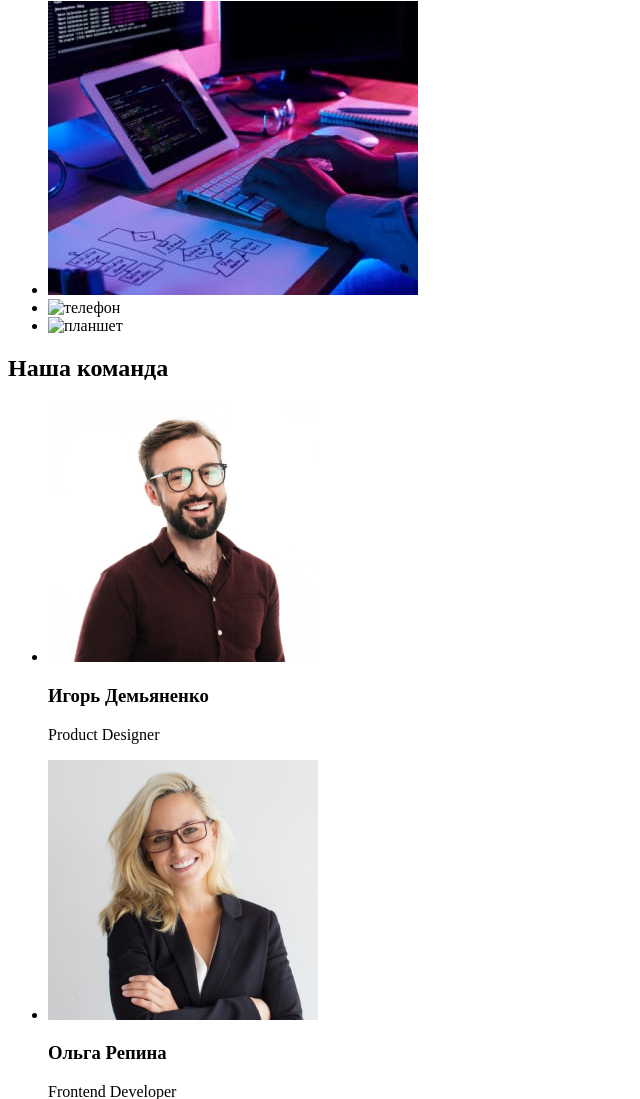
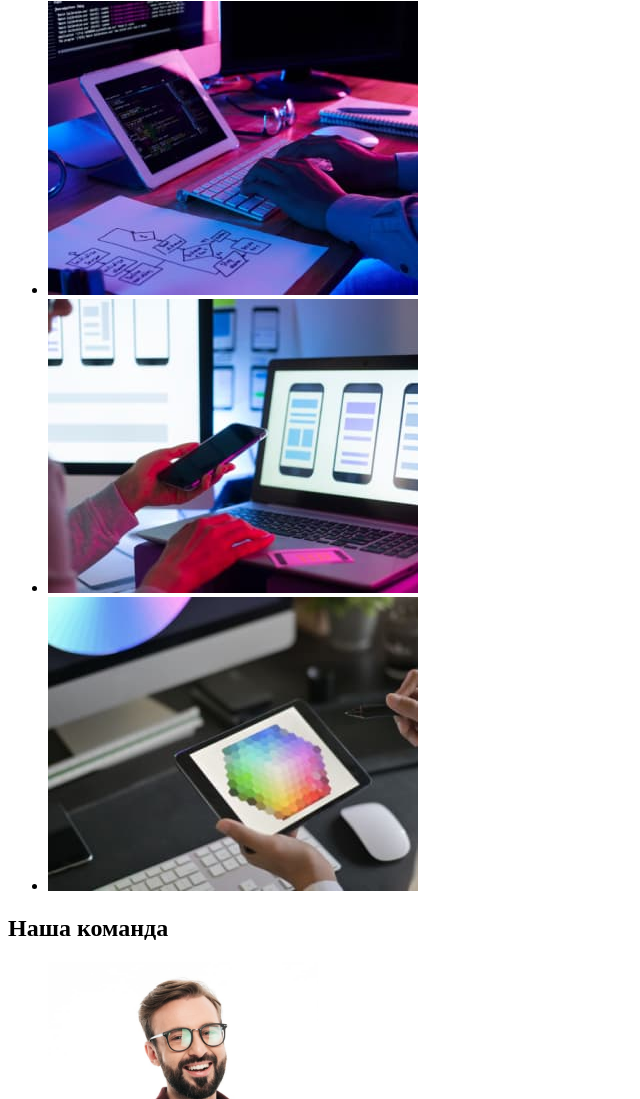
Before and after one commit to Nadina00/goit-markup-hw-01, a plain HTML site: page index.html in a window 1280 px wide. Shown: the part 611-1710 px from the top of the page, without its empty margins (0-640 px from the left). Drawn offline with Linux system fonts and the light colour scheme.

Commit message:
смена фото

```diff
--- a/index.html
+++ b/index.html
@@ -51,10 +51,10 @@
                     <img src="./image/box1.jpg" alt="компьютер" width="370">
                 </li>
                 <li>
-                    <img src="./image/box2.png" alt="телефон" width="370">
+                    <img src="./image/box2.jpg" alt="телефон" width="370">
                 </li>
                 <li>
-                    <img src="./image/box3.png" alt="планшет" width="370">
+                    <img src="./image/box3.jpg" alt="планшет" width="370">
                 </li>
             </ul>
         </section>
```
